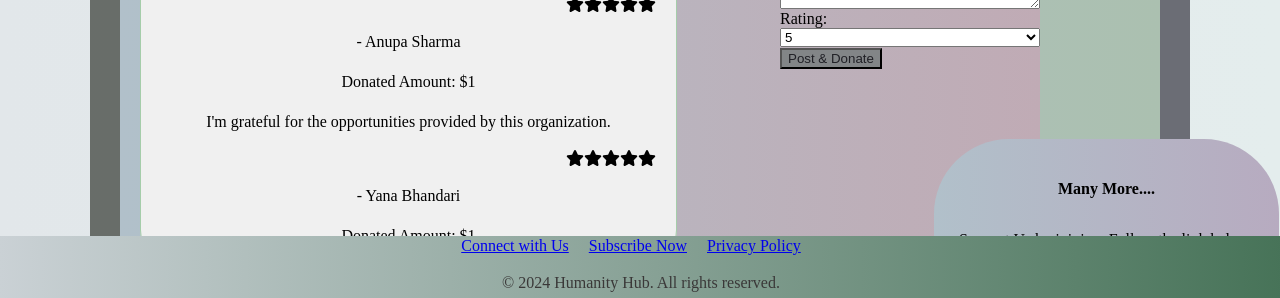
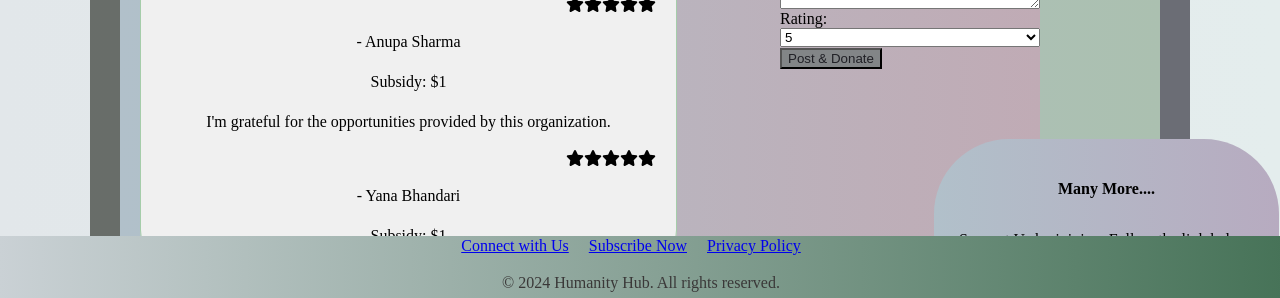
Before and after one commit to yana1al/HumanityHub, a React (Vite) app: page / in a window 1280 px wide. Shown: the part 488-786 px from the top of the page. Built offline with nearby package versions, Linux system fonts and the light colour scheme.

Commit message:
Google Auth

```diff
--- a/src/components/GoogleLoginButton.jsx
+++ b/pages/GoogleLoginButton.jsx
@@ -1,5 +1,5 @@
-import React, { useState } from "react";
-import axios from "axios";
+
+import React from "react";
 
 const GoogleLoginButton = () => {
   const handleGoogleLogin = () => {
--- a/pages/LogIn.jsx
+++ b/pages/LogIn.jsx
@@ -1,6 +1,7 @@
 import React, { useState } from "react";
 import { useNavigate, Link } from "react-router-dom";
 import Client from "../services/apis";
+import GoogleLoginButton from "./GoogleLoginButton"
 
 
 const LogIn = () => {
--- a/src/App.jsx
+++ b/src/App.jsx
@@ -8,7 +8,7 @@ import Events from "./components/Events";
 import Donations from "./components/Donations";
 import LogIn from "../pages/LogIn";
 import Register from "../pages/Register";
-import GoogleLoginButton from "./components/GoogleLoginButton";
+import GoogleLoginButton from "../pages/GoogleLoginButton";
 import Resources from "./components/Resources";
 import HappyHour from "./components/HappyHour";
 import PrivacyPolicyDetails from "./components/PrivacyPolicyDetails";
--- a/src/components/Home.jsx
+++ b/src/components/Home.jsx
@@ -63,7 +63,7 @@ const Home = () => {
                 {renderStars(testimony.rating)}
               </div>
               <p>- {testimony.name}</p>
-              <p>Donated Amount: ${testimony.donatedAmount}</p>
+              <p>Subsidy: ${testimony.donatedAmount}</p>
             </div>
           ))}
         </div>
```
